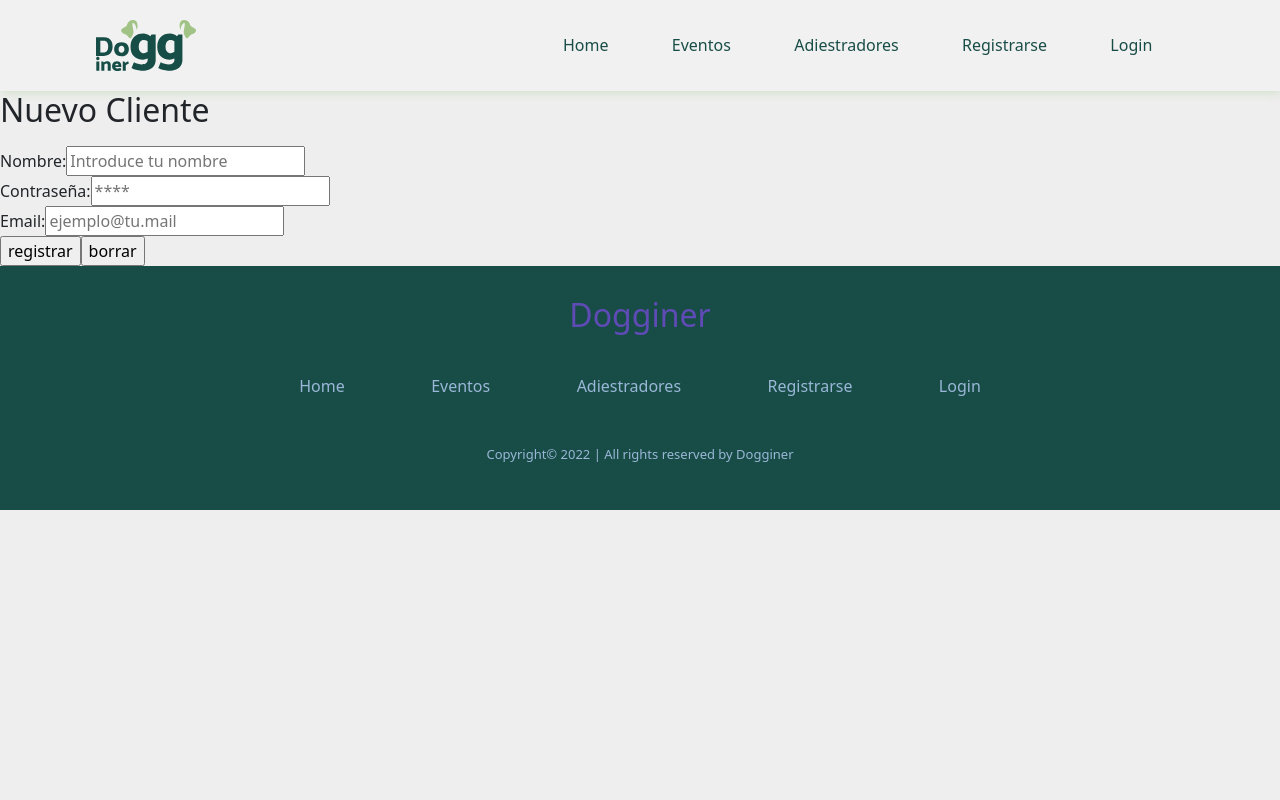
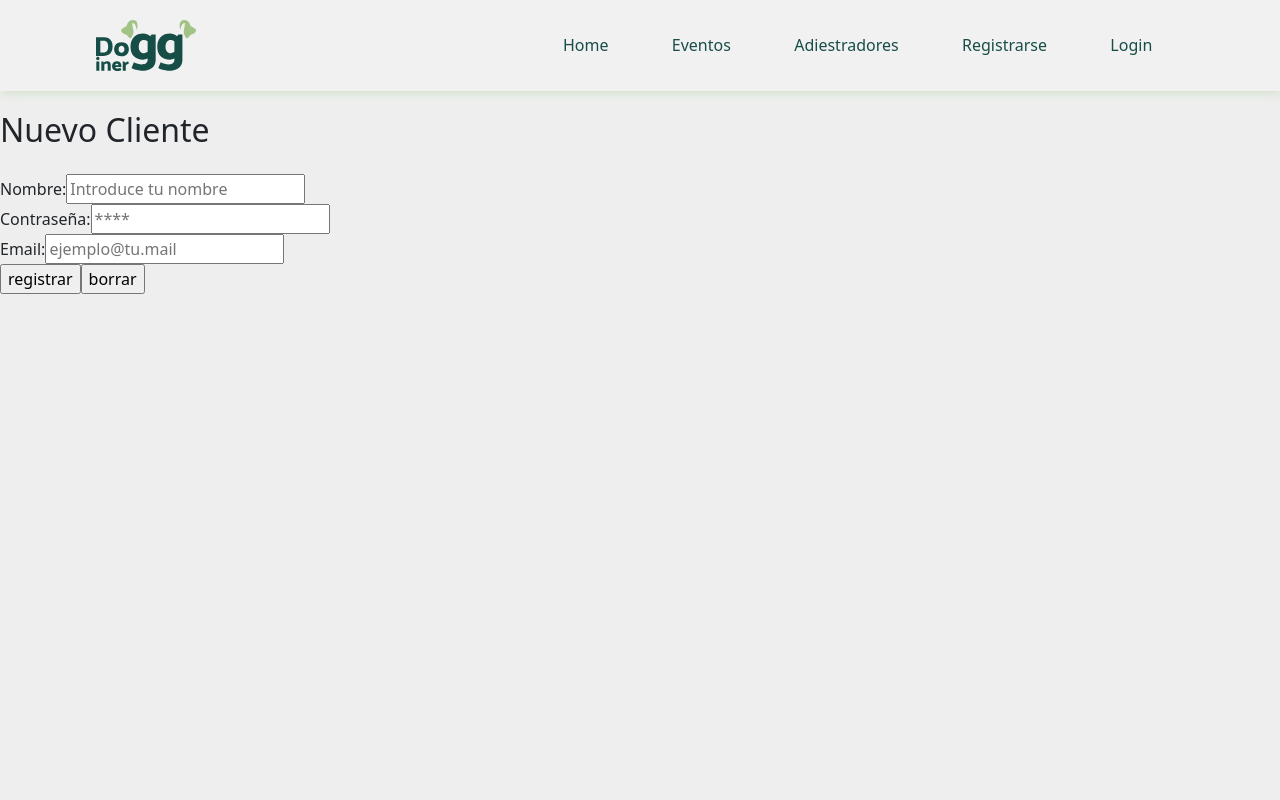
Before and after one commit to PabloSato/FrontDoggin, a Vue app: page /alta-cliente in a window 1280 px wide. Shown: the top 800 px of the page. Built offline with nearby package versions, Linux system fonts and the light colour scheme.

Commit message:
liados con el login

```diff
--- a/src/components/Header.vue
+++ b/src/components/Header.vue
@@ -17,17 +17,17 @@
 </template>
 
 <script>
-import { ref } from 'vue';
+import { computed, ref } from 'vue';
 export default {
   setup() {
-    let isLogin = ref(null);
-    if (localStorage.getItem('token')) {
-      isLogin.value = true;
-    }
+    const isLogin = computed(() => {
+      console.log(localStorage.getItem('token'));
+      return !!localStorage.getItem('token'); //Devuelve un boolean si es true/false
+    });
     const logOut = () => {
       localStorage.removeItem('token');
       localStorage.removeItem('userId');
-      isLogin.value = false;
+      // isLogin.value = false;
     };
     return { isLogin, logOut };
   },
@@ -53,6 +53,7 @@
 }
 .navegador {
   width: 60%;
+  max-width: 655px;
   display: flex;
   justify-content: space-around;
   align-items: center;
--- a/src/components/RegForm.vue
+++ b/src/components/RegForm.vue
@@ -49,7 +49,6 @@
 
     user.value = props.user; //Recogemos los valores que nos vienen
     errorValida.value = props.errorValida; //Obtenemos los errores
-
     const procesaFormu = () => {
       context.emit('formProce', user);
     };
--- a/src/views/Adiestradores.vue
+++ b/src/views/Adiestradores.vue
@@ -26,7 +26,7 @@
   flex-direction: column;
   padding-top: 20px;
   min-width: 100vw;
-  min-height: 95vh;
+  min-height: 90vh;
 }
 .lista-adiestradores {
   padding: 0 auto;
--- a/src/views/Elige.vue
+++ b/src/views/Elige.vue
@@ -31,7 +31,7 @@
 <style>
 .elige {
   padding: 50px 0;
-  min-height: 95vh;
+  min-height: 90vh;
   min-width: 100vw;
   display: flex;
   flex-direction: column;
--- a/src/views/Eventos.vue
+++ b/src/views/Eventos.vue
@@ -28,7 +28,7 @@
   flex-direction: column;
   padding-top: 20px;
   min-width: 100vw;
-  min-height: 95vh;
+  min-height: 90vh;
 }
 .lista-eventos {
   padding: 0 auto;
--- a/src/views/Home.vue
+++ b/src/views/Home.vue
@@ -17,7 +17,7 @@
 </script>
 <style scoped>
 .home {
-  min-height: 95vh;
+  min-height: 90vh;
   min-width: 100vw;
   background: url('https://images.unsplash.com/photo-1543702303-71766260f6d3?ixlib=rb-1.2.1&ixid=MnwxMjA3fDB8MHxwaG90by1wYWdlfHx8fGVufDB8fHx8&auto=format&fit=crop&w=1169&q=80')
     center;
--- a/src/views/Login.vue
+++ b/src/views/Login.vue
@@ -60,7 +60,7 @@
 <style lang="scss" scoped>
 .login {
   padding-bottom: 100px;
-  min-height: 95vh;
+  min-height: 90vh;
   min-width: 100vw;
   display: flex;
   align-items: center;
@@ -68,7 +68,9 @@
 
 .container {
   background-color: #5f4bb6;
-  max-width: 85vw;
+  width: 60vw;
+  max-width: 1150px;
+  min-width: 510px;
   height: 450px;
   position: relative;
   display: grid;
--- a/src/views/RegCliente.vue
+++ b/src/views/RegCliente.vue
@@ -1,4 +1,5 @@
 <template>
+  <div class="contenedor">
     <RegForm
       :user="user"
       :errorValida="errorValida"
@@ -7,6 +8,7 @@
       quienH2="Cliente"
       @formProce="procForm(user)"
     />
+  </div>
 </template>
 
 <script>
@@ -64,4 +66,12 @@
 };
 </script>
 
-<style></style>
+<style>
+.contenedor {
+  display: flex;
+  flex-direction: column;
+  padding-top: 20px;
+  min-width: 100vw;
+  min-height: 90vh;
+}
+</style>
```
Lines whose indentation alone changed are shown as unchanged.
